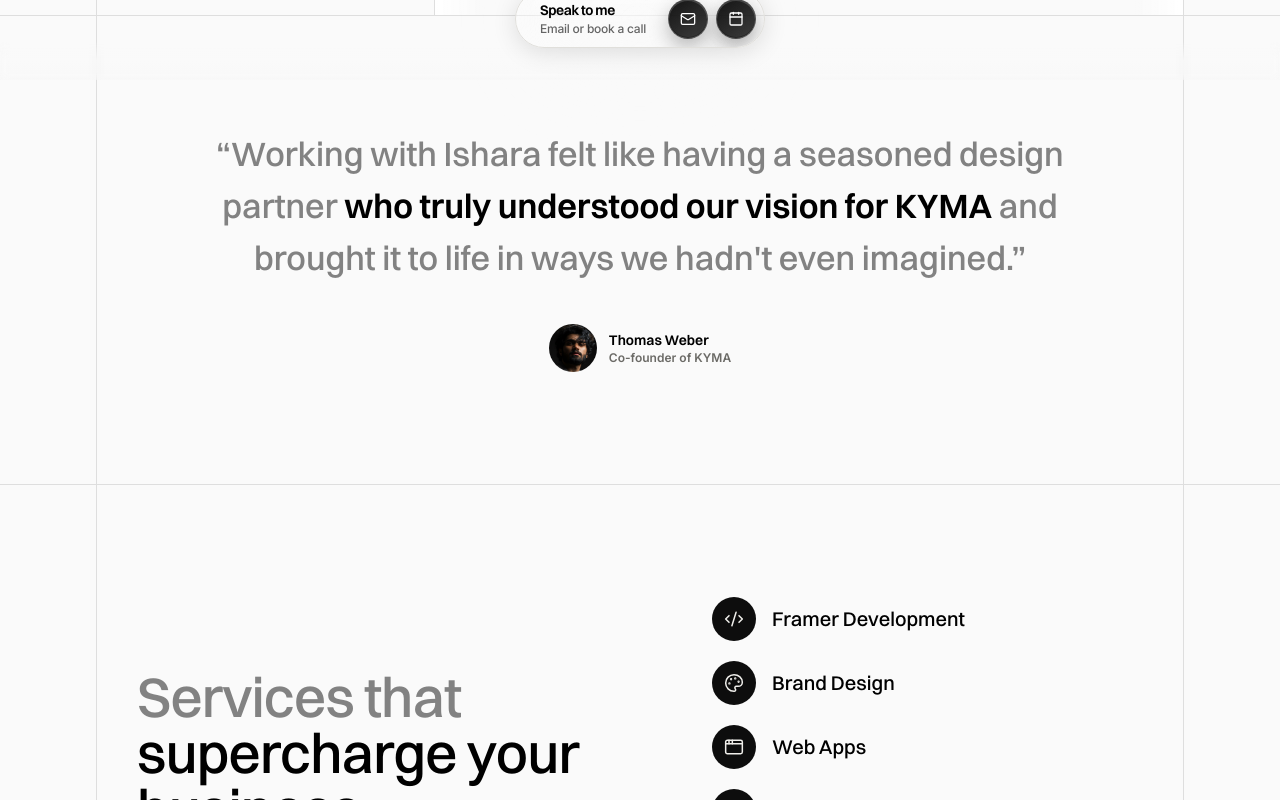
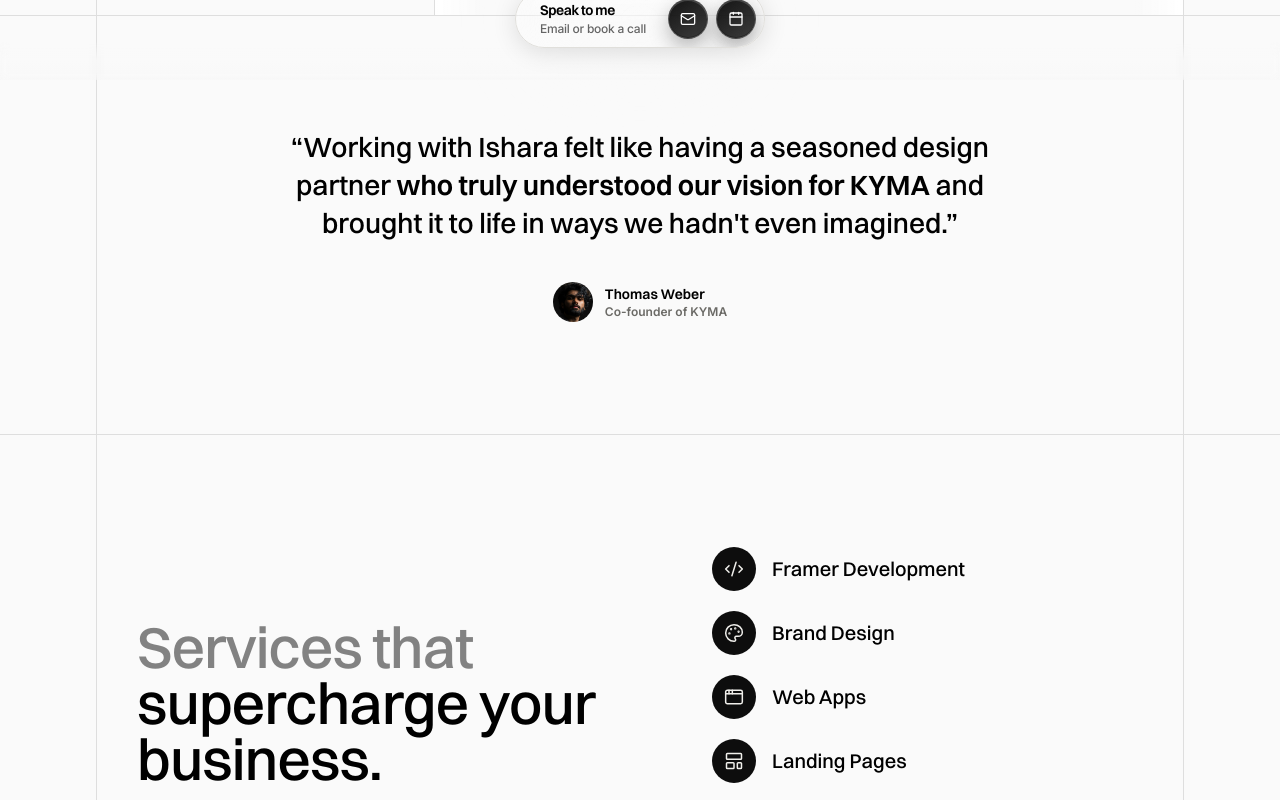
Before and after one commit to ish-2000/My_Portfolio, a React (Vite) app in the folder Frontend/: page / in a window 1280 px wide. Shown: the part 720-1520 px from the top of the page. Built offline with nearby package versions, Linux system fonts and the light colour scheme.

Commit message:
UI update

```diff
--- a/Frontend/src/components/sections/Hero.jsx
+++ b/Frontend/src/components/sections/Hero.jsx
@@ -140,16 +140,16 @@ export default function Hero() {
 
       // 2. Content appears immediately after images stop
       tl.to(
-        [headlineRef.current, sublineRef.current],
+        contentItems,
         {
           opacity: 1,
           y: 0,
           filter: "blur(0px)",
-          duration: 1.05,
-          ease: "power3.out",
-          stagger: 0.16,
+          duration: 0.65,
+          ease: "power2.out",
+          stagger: 0.06,
         },
-        "-=0.12",
+        "-=0.18",
       );
 
       // 3. Bottom strip appears after main content
@@ -185,7 +185,7 @@ export default function Hero() {
       <div className="max-w-[68rem] mx-auto border-x border-surface-border min-h-[92vh] bg-surface flex flex-col relative">
         {/* Navbar */}
         <nav className="flex justify-center px-6 pt-6">
-          <div className="flex items-center bg-surface border border-surface-border rounded-pill py-2 pr-2 pl-2">
+          <div className="flex items-center bg-[#fdfdfd] border border-surface-border rounded-pill py-2 pr-2 pl-2">
             <div className="flex items-center gap-3 pl-1 pr-16">
               <img
                 src={ProfileImg}
--- a/Frontend/src/components/sections/Services.jsx
+++ b/Frontend/src/components/sections/Services.jsx
@@ -119,13 +119,13 @@ export default function Services() {
             <h2 className="font-display font-medium tracking-tighter mb-8">
               <span
                 className="block text-text-ghost"
-                style={{ fontSize: "56px", lineHeight: "56px" }}
+                style={{ fontSize: "58px", lineHeight: "56px" }}
               >
                 Services that
               </span>
               <span
                 className="block text-text-primary"
-                style={{ fontSize: "56px", lineHeight: "56px" }}
+                style={{ fontSize: "58px", lineHeight: "56px" }}
               >
                 supercharge your business.
               </span>
--- a/Frontend/src/components/sections/Testimonial.jsx
+++ b/Frontend/src/components/sections/Testimonial.jsx
@@ -58,8 +58,8 @@ export default function Testimonial() {
         {/* Quote */}
         <blockquote
           ref={quoteRef}
-          className="font-display font-medium text-center text-text-ghost max-w-4xl mx-auto"
-          style={{ fontSize: "34px", lineHeight: "52px" }}
+          className="font-display text-text-primary font-medium text-center text-text-ghost max-w-3xl mx-auto"
+          style={{ fontSize: "28px", lineHeight: "38px" }}
         >
           &ldquo;Working with Ishara felt like having a seasoned design partner{" "}
           <span className="text-text-primary font-semibold">
@@ -76,7 +76,7 @@ export default function Testimonial() {
           <img
             src={AuthorImg}
             alt="Thomas Weber"
-            className="w-12 h-12 rounded-full object-cover"
+            className="w-10 h-10 rounded-full object-cover"
           />
           <div className="text-left">
             <div className="font-display font-semibold text-sm text-text-primary">
```
